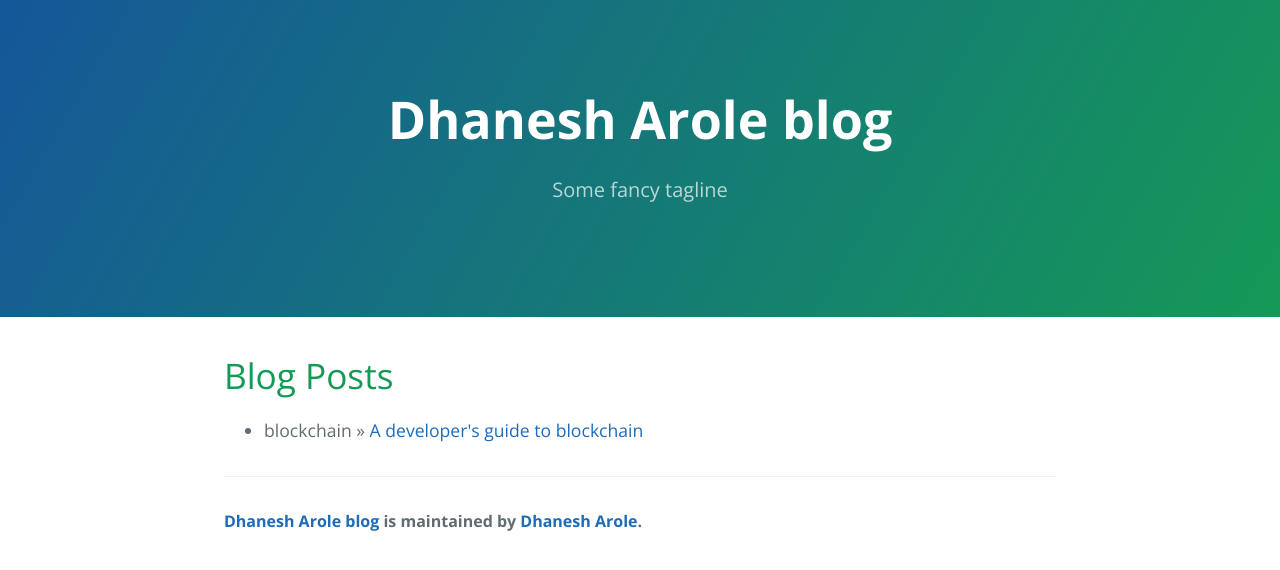
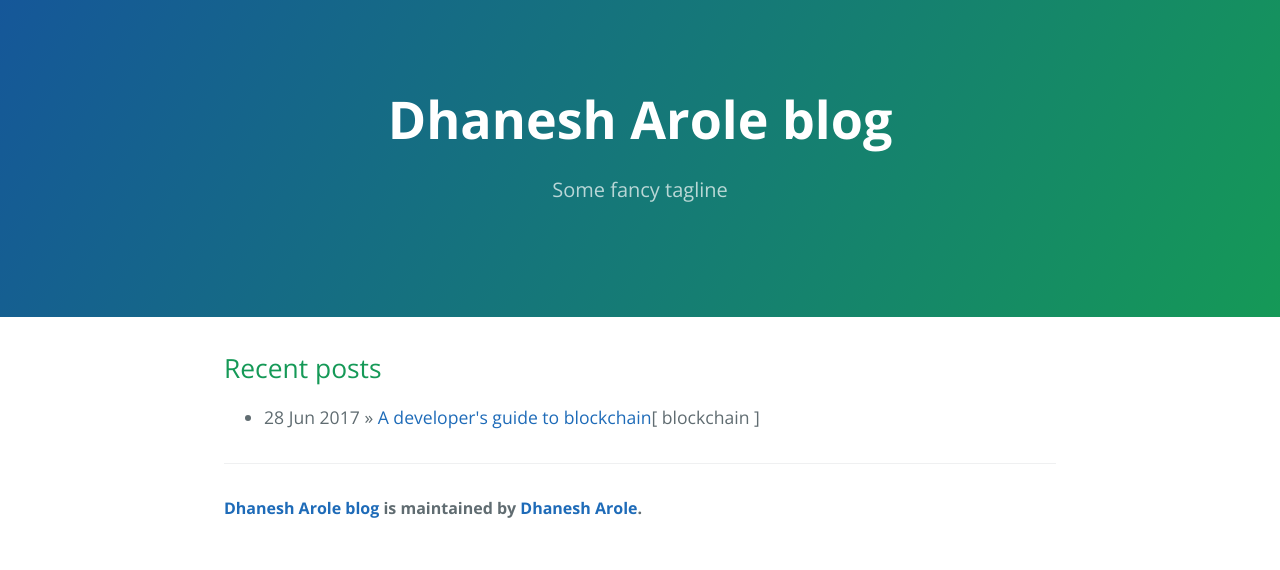
Before and after one commit to dhanesharole/dhanesharole.github.io, a Jekyll site: the page built from index.html, in a window 1280 px wide. Shown: the top 570 px of the page. Built offline with Jekyll 4.4.1, drawn with Linux system fonts in a browser that asks for light colours.

Commit message:
Minor change in layout of home page

```diff
--- a/index.html
+++ b/index.html
@@ -4,10 +4,10 @@ title: Dhanesh Arole blog
 ---
 
 <div id="home">
-	<h1>Blog Posts</h1>
+	<h2>Recent posts</h2>
   <ul class="posts">
     {% for post in site.posts %}
-      <li><span>{{ post.categories }} </span> &raquo; <a href="{{ post.url }}">{{ post.title }}</a></li>
+      <li><span>{{ post.date | date_to_string }} </span> &raquo; <a href="{{ post.url }}">{{ post.title }}</a><span>[ {{ post.categories }} ]</span></li>
     {% endfor %}
   </ul>
 </div>
```
